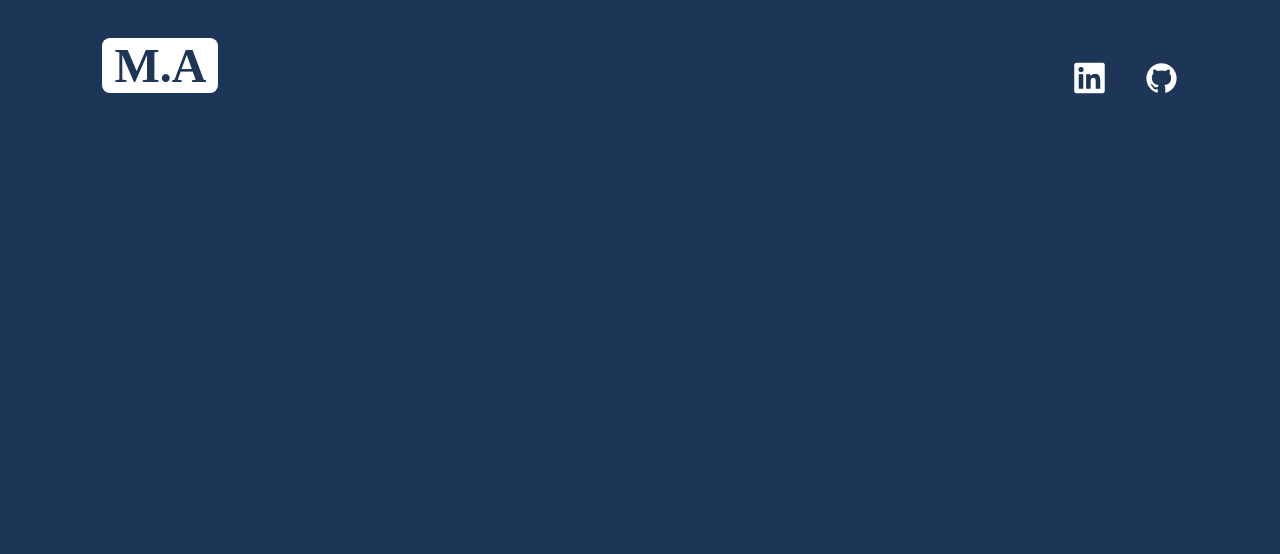
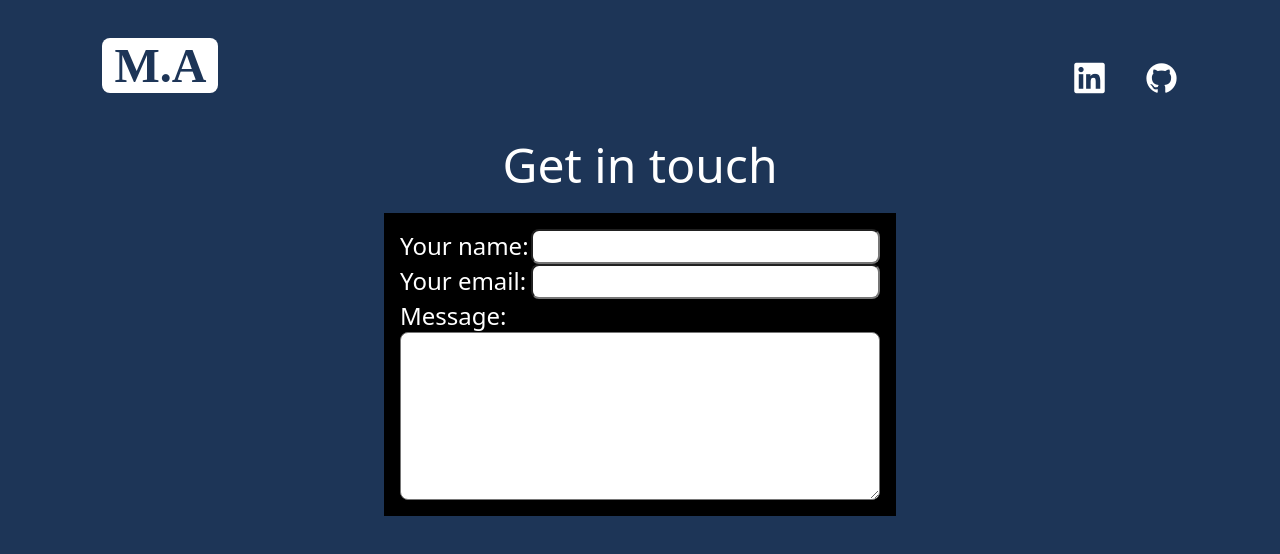
Before and after one commit to moeabdulnas/mohamedabdulnassir, a React (Create React App) app in the folder app/: page / in a window 1280 px wide. Both pictures are taken after a click on the button "Get in touch". Shown: the top 554 px of the page. Built offline with nearby package versions, Linux system fonts and the light colour scheme; a web font is replaced by a local one.

Commit message:
Contact html and layout

```diff
--- /dev/null
+++ b/app/src/Contact.css
@@ -0,0 +1,62 @@
+/* CSS reset*/
+html {
+    box-sizing: border-box;
+    font-size: 16px;
+}
+
+*, *:before, *:after {
+box-sizing: inherit;
+}
+
+body, h1, h2, h3, h4, h5, h6, p, ol, ul {
+margin: 0;
+padding: 0;
+font-weight: normal;
+}
+
+ol, ul {
+list-style: none;
+}
+
+img {
+max-width: 100%;
+height: auto;
+}
+
+
+/* Styling */
+
+h1 {
+    text-align: center;
+    font-size: 3rem;
+}
+
+.contactContainer {
+    background-color: black;
+    width: 40%;
+    font-size: 1.5rem;
+    margin: 0 auto;
+}
+
+.form {
+    padding: 1rem 1rem;
+    margin-top: 1rem;
+}
+
+.nameDiv,
+.emailDiv {
+    display: grid;
+    grid-template-columns: 1.5fr 4fr;
+}
+
+.messageDiv {
+    display: flex;
+    flex-direction: column;
+}
+
+#name,
+#email,
+#message {
+    border-radius: 8px;
+    padding: 0.5rem;
+}
--- a/app/src/Contact.jsx
+++ b/app/src/Contact.jsx
@@ -1,9 +1,25 @@
-
+import "./Contact.css"
 
 const Contact = (props) => {
     return (
         <div className="contact">
-
+            <h1>Get in touch</h1>
+            <div className="contactContainer">
+                <form action="" className="form">
+                    <div className="nameDiv">
+                        <label htmlFor="name">Your name:</label>
+                        <input type="text" id="name"/>
+                    </div>
+                    <div className="emailDiv">
+                        <label htmlFor="email">Your email:</label>
+                        <input type="email" id="email"/>
+                    </div>
+                    <div className="messageDiv">
+                        <label htmlFor="message">Message:</label>
+                        <textarea name="message" id="message" rows="10"></textarea>
+                    </div>
+                </form>
+            </div>
         </div>
     )
 }
```
